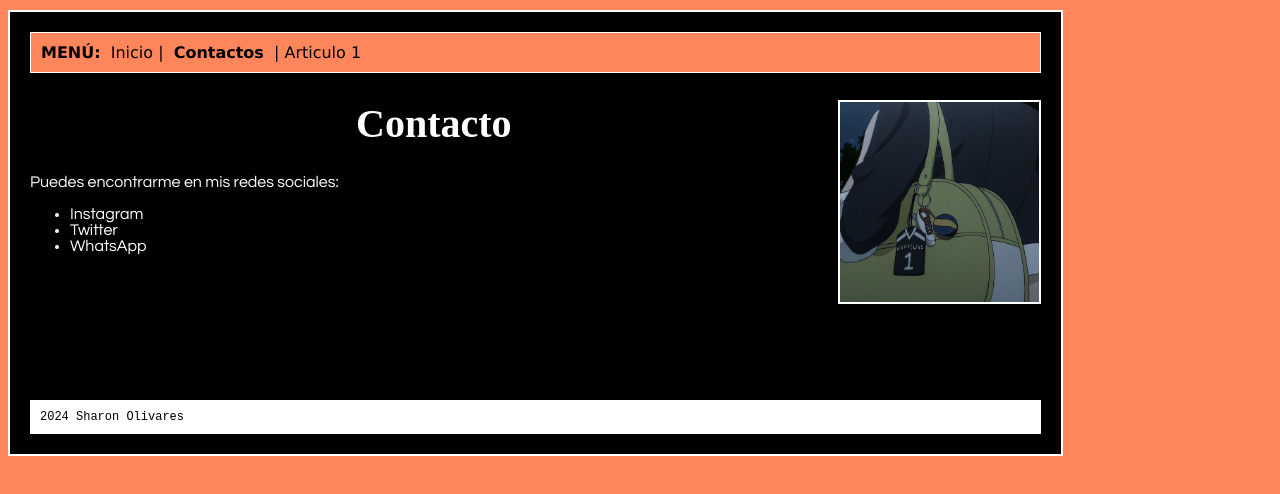
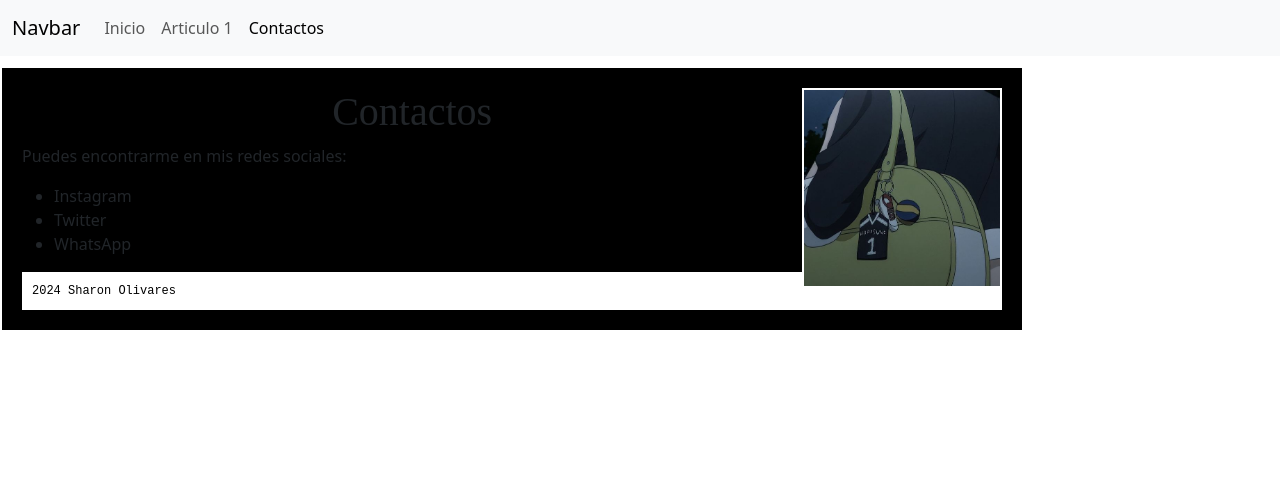
Before and after one commit to Sharon-Olivares/blog, a plain HTML site: page contacto.html in a window 1280 px wide. Drawn offline with nearby package versions, Linux system fonts and the light colour scheme.

Commit message:
Update contacto.html

```diff
--- a/contacto.html
+++ b/contacto.html
@@ -3,19 +3,26 @@
 <head>
     <title>Blog - Contacto</title>
     <link href="css/estilos.css" rel="stylesheet">
+    <link href="https://cdn.jsdelivr.net/npm/bootstrap@5.3.3/dist/css/bootstrap.min.css" rel="stylesheet"
+    integrity="sha384-QWTKZyjpPEjISv5WaRU9OFeRpok6YctnYmDr5pNlyT2bRjXh0JMhjY6hW+ALEwIH" crossorigin="anonymous">
 </head>
 <body>
+    <nav class="navbar navbar-expand-lg bg-body-tertiary">
+        <div class="container-fluid">
+          <a class="navbar-brand">Navbar</a>
+          <div class="collapse navbar-collapse" id="navbarSupportedContent">
+            <ul class="navbar-nav me-auto mb-2 mb-lg-0">
+              <li class="nav-item"> <a class="nav-link" aria-current="page" href="index.html">Inicio</a> </li>
+              <li class="nav-item"> <a class="nav-link" href="articulo-1.html">Articulo 1</a> </li>
+              <li class="nav-item"> <a class="nav-link active" href="contacto.html">Contactos</a> </li>
+            </ul>
+          </div>
+        </div>
+      </nav>
     <div id="contenedor">
-
-        <div id="menu">
-            <strong>MENÚ:</strong>
-            <a href="index.html">Inicio | </a>
-            <strong>Contactos</strong>
-            <a href="articulo-1.html"> | Articulo 1</a>
-        </div>
-        <div id="contenido">
+        <div class="contenido">
             <img class="img" src="img/bolso.jpg">
-            <h1>Contacto</h1>
+            <h1>Contactos</h1>
             <p>Puedes encontrarme en mis redes sociales:</p>
             <ul>
                 <li>Instagram</li>
```
